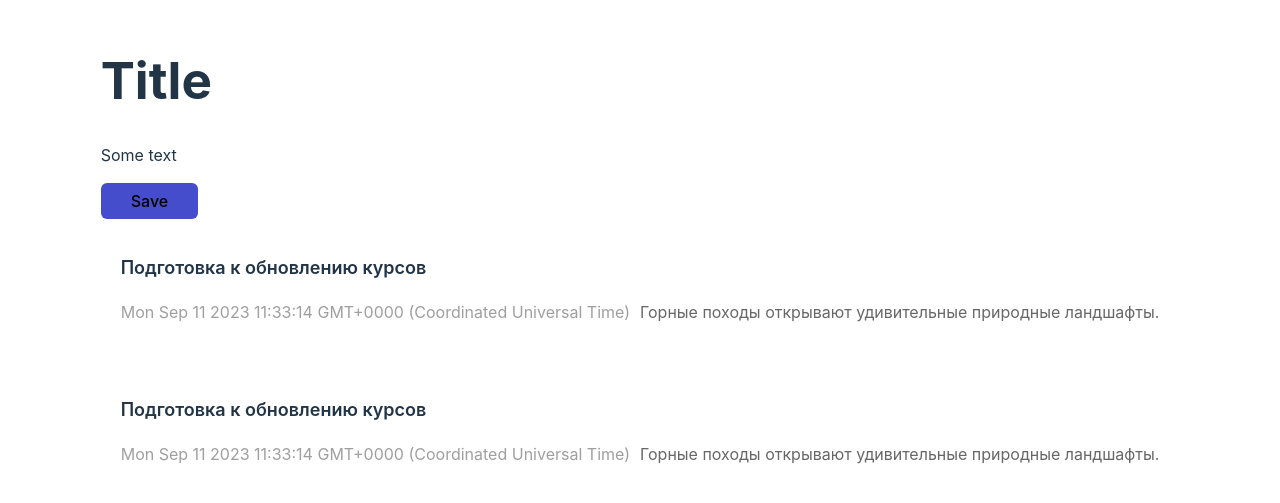
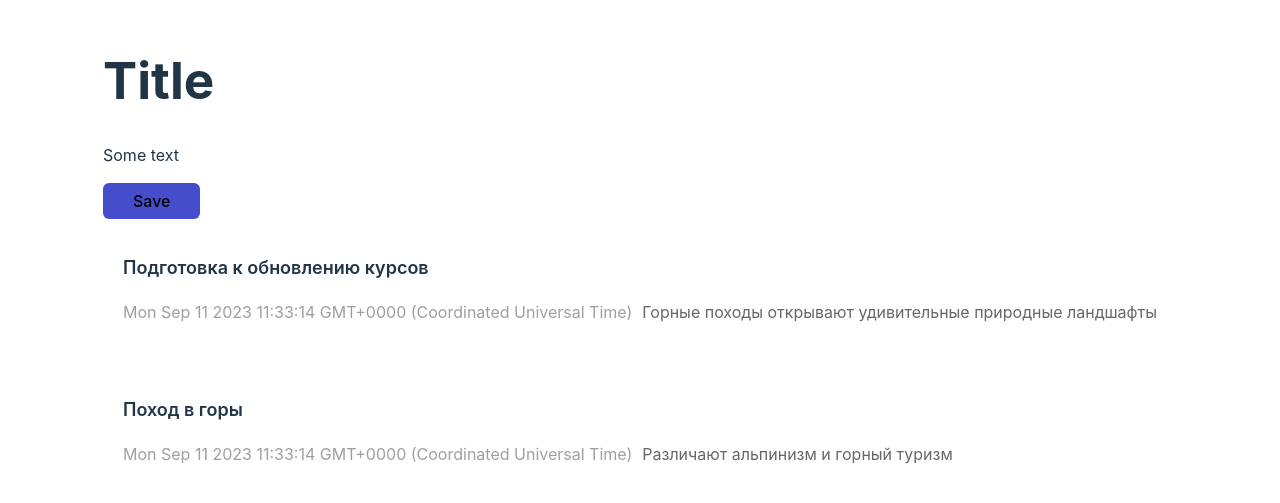
Before and after one commit to dktwho/daybook, a React (Vite) app: page / in a window 1280 px wide. Shown: the part 139-642 px from the top of the page. Built offline with nearby package versions, Linux system fonts and the light colour scheme.

Commit message:
finished props practice show data inside components

```diff
--- a/src/App.jsx
+++ b/src/App.jsx
@@ -3,15 +3,15 @@ import {Button} from "./components/Button/Button.jsx";
 import {JournalItem} from "./components/JournalItem/JournalItem.jsx";
 
 function App() {
-    const date = [
+    const data = [
         {
             title: 'Подготовка к обновлению курсов',
-            text: 'Горные походы открывают удивительные природные ландшафты.',
+            text: 'Горные походы открывают удивительные природные ландшафты',
             date: new Date()
         },
         {
             title: 'Поход в горы',
-            text: 'Различают альпинизм и горный туризм. ',
+            text: 'Различают альпинизм и горный туризм',
             date: new Date()
         }
     ];
@@ -21,8 +21,8 @@ function App() {
             <h1>Title</h1>
             <p>Some text</p>
             <Button/>
-            <JournalItem title={date[0].title} date={date[0].date} text={date[0].text}/>
-            <JournalItem title={date[1].title} date={date[1].date} text={date[1].text}/>
+            <JournalItem title={data[0].title} date={data[0].date} text={data[0].text}/>
+            <JournalItem title={data[1].title} date={data[1].date} text={data[1].text}/>
         </>
     )
 }
--- a/src/components/JournalItem/JournalItem.jsx
+++ b/src/components/JournalItem/JournalItem.jsx
@@ -1,9 +1,6 @@
 import './JournalItem.css'
-export const JournalItem = () => {
-    const title  = 'Подготовка к обновлению курсов';
-    const date = new Date()
-    const text = 'Горные походы открывают удивительные природные ландшафты.'
-
+export const JournalItem = (props) => {
+    const {title, date, text} = props
     return (
         <div className={'journal-item'}>
             <h2 className={'journal-item__header'}>{title}</h2>
```
